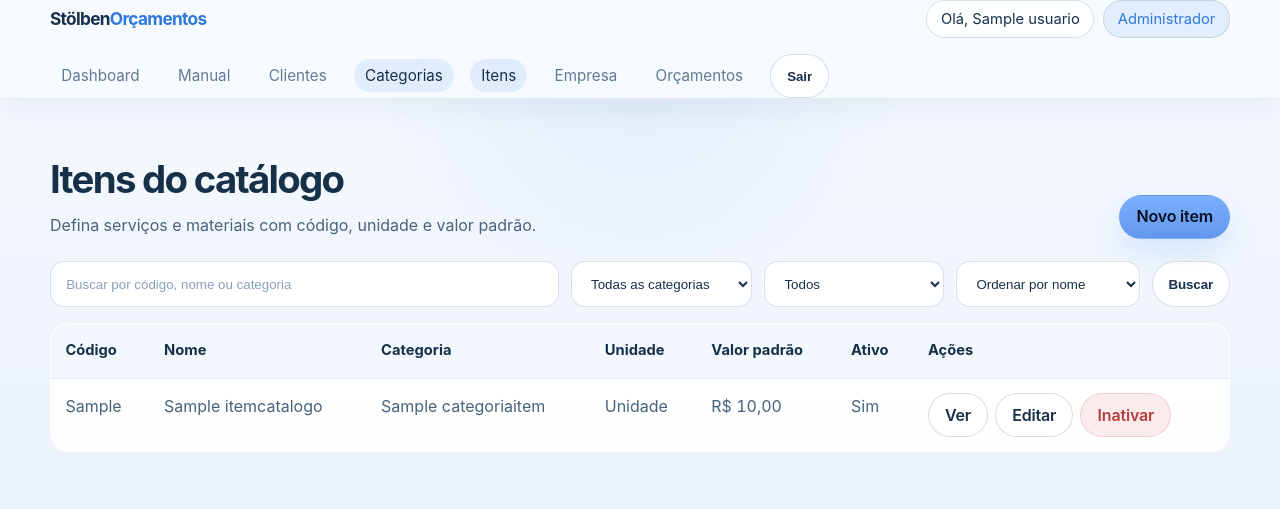
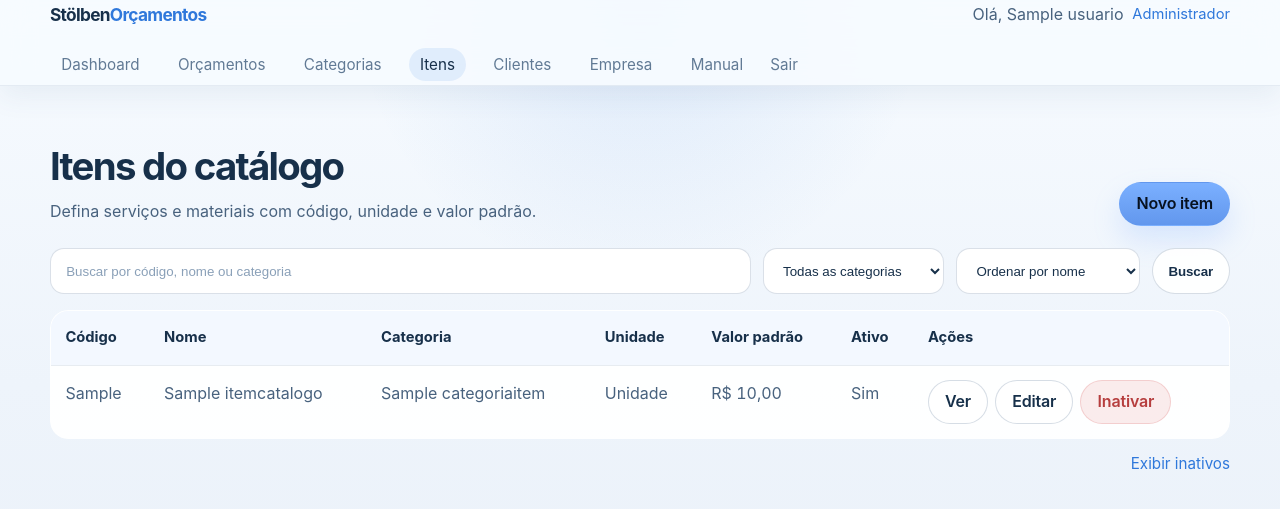
Before and after one commit to rigst/sistema_orcamentos, a Django app: page /catalogo/itens/ in a window 1280 px wide. Shown: the top 509 px of the page. Run offline with Django 5.2, Linux system fonts and the light colour scheme; a user stored in the database is signed in; tables that the repository leaves empty hold one stand-in row (values such as "Sample post").

Commit message:
Ajusta navegacao e listas da interface

```diff
--- a/catalogo/views.py
+++ b/catalogo/views.py
@@ -11,7 +11,7 @@ from .models import CategoriaItem, ItemCatalogo
 @require_capability("pode_visualizar_catalogo")
 def categoria_lista(request):
     busca = request.GET.get("q", "").strip()
-    ativo = request.GET.get("ativo", "").strip()
+    ativo = request.GET.get("ativo", "ativas").strip()
     ordenar = request.GET.get("sort", "nome")
 
     categorias = CategoriaItem.objects.all()
@@ -19,9 +19,9 @@ def categoria_lista(request):
     if busca:
         categorias = categorias.filter(nome__icontains=busca)
 
-    if ativo == "ativas":
+    if ativo != "inativas":
         categorias = categorias.filter(ativo=True)
-    elif ativo == "inativas":
+    else:
         categorias = categorias.filter(ativo=False)
 
     ordenacoes = {
@@ -113,7 +113,7 @@ def categoria_excluir(request, pk):
 def item_lista(request):
     busca = request.GET.get("q", "").strip()
     categoria_id = request.GET.get("categoria", "").strip()
-    ativo = request.GET.get("ativo", "").strip()
+    ativo = request.GET.get("ativo", "ativos").strip()
     ordenar = request.GET.get("sort", "nome")
 
     itens = ItemCatalogo.objects.select_related("categoria").all()
@@ -129,9 +129,9 @@ def item_lista(request):
     if categoria_id:
         itens = itens.filter(categoria_id=categoria_id)
 
-    if ativo == "ativos":
+    if ativo != "inativos":
         itens = itens.filter(ativo=True)
-    elif ativo == "inativos":
+    else:
         itens = itens.filter(ativo=False)
 
     ordenacoes = {
--- a/clientes/tests.py
+++ b/clientes/tests.py
@@ -108,7 +108,7 @@ class ClienteListaTests(TestCase):
         self.assertNotContains(response, "Cliente Inativo")
 
     def test_lista_ordena_por_cidade(self):
-        response = self.client.get(reverse("clientes:lista"), {"sort": "cidade"})
+        response = self.client.get(reverse("clientes:lista"), {"sort": "cidade", "ativo": "inativos"})
 
         self.assertEqual(response.status_code, 200)
         clientes = list(response.context["clientes"])
--- a/clientes/views.py
+++ b/clientes/views.py
@@ -11,7 +11,7 @@ from .models import Cliente
 @require_capability("pode_visualizar_clientes")
 def cliente_lista(request):
     busca = request.GET.get("q", "").strip()
-    ativo = request.GET.get("ativo", "").strip()
+    ativo = request.GET.get("ativo", "ativos").strip()
     ordenar = request.GET.get("sort", "nome")
 
     clientes = Cliente.objects.all()
@@ -24,9 +24,9 @@ def cliente_lista(request):
             | Q(email__icontains=busca)
         )
 
-    if ativo == "ativos":
+    if ativo != "inativos":
         clientes = clientes.filter(ativo=True)
-    elif ativo == "inativos":
+    else:
         clientes = clientes.filter(ativo=False)
 
     ordenacoes = {
--- a/core/views.py
+++ b/core/views.py
@@ -49,7 +49,7 @@ def dashboard(request):
         total=Coalesce(Sum("total_final"), Value(0), output_field=DecimalField(max_digits=14, decimal_places=2))
     )["total"]
     indicadores["pendentes"] = orcamentos.filter(status__in=["rascunho", "em_elaboracao", "enviado"]).count()
-    ultimos_orcamentos = ultimos_orcamentos[:8]
+    ultimos_orcamentos = ultimos_orcamentos[:5]
 
     context = {
         "ultimos_orcamentos": ultimos_orcamentos,
--- a/relatorios/views.py
+++ b/relatorios/views.py
@@ -14,7 +14,7 @@ from .models import ConfiguracaoEmpresa
 @require_capability("pode_visualizar_relatorios")
 def configuracao_lista(request):
     busca = request.GET.get("q", "").strip()
-    ativo = request.GET.get("ativo", "").strip()
+    ativo = request.GET.get("ativo", "ativos").strip()
     ordenar = request.GET.get("sort", "recentes")
     configuracoes = ConfiguracaoEmpresa.objects.all()
     if busca:
@@ -24,9 +24,9 @@ def configuracao_lista(request):
             | Q(email__icontains=busca)
             | Q(cidade__icontains=busca)
         )
-    if ativo == "ativos":
+    if ativo != "inativos":
         configuracoes = configuracoes.filter(ativo=True)
-    elif ativo == "inativos":
+    else:
         configuracoes = configuracoes.filter(ativo=False)
     ordenacoes = {
         "nome": "nome_empresa",
--- a/static/css/style.css
+++ b/static/css/style.css
@@ -100,23 +100,17 @@ a {
   align-items: center;
   gap: 0.55rem;
   margin-left: auto;
+  color: var(--text-soft);
 }
 
-.user-chip,
 .user-role {
   display: inline-flex;
   align-items: center;
-  min-height: 38px;
-  padding: 0 0.85rem;
-  border-radius: 999px;
-  border: 1px solid var(--border-strong);
-  background: rgba(255, 255, 255, 0.88);
   color: var(--text);
   font-size: 0.92rem;
 }
 
 .user-role {
-  background: rgba(47, 120, 219, 0.1);
   color: var(--accent);
 }
 
@@ -131,6 +125,19 @@ a {
 .nav-links a.active {
   color: var(--text);
   background: rgba(47, 120, 219, 0.1);
+}
+
+.nav-logout {
+  border: 0;
+  background: transparent;
+  color: var(--muted);
+  font: inherit;
+  cursor: pointer;
+  padding: 0.45rem 0;
+}
+
+.nav-logout:hover {
+  color: var(--text);
 }
 
 main {
@@ -636,6 +643,10 @@ tr:hover td {
   gap: 0.45rem;
 }
 
+.actions-stack-inline {
+  flex-wrap: nowrap;
+}
+
 .actions-stack form {
   display: inline-flex;
 }
@@ -931,15 +942,10 @@ tr:hover td {
 }
 
 .dashboard-welcome {
-  display: inline-flex;
-  flex-wrap: wrap;
-  gap: 0.6rem;
-  align-items: center;
+  display: flex;
+  gap: 0.5rem;
+  align-items: baseline;
   margin-bottom: 1rem;
-  padding: 0.8rem 1rem;
-  border-radius: 18px;
-  border: 1px solid var(--border-strong);
-  background: rgba(255, 255, 255, 0.88);
   color: var(--text-soft);
 }
 
@@ -975,6 +981,17 @@ tr:hover td {
   border-radius: 18px;
   border: 1px solid var(--border-strong);
   background: rgba(255, 255, 255, 0.88);
+}
+
+.list-footer-toggle {
+  display: flex;
+  justify-content: flex-end;
+  margin-top: 0.75rem;
+}
+
+.list-footer-toggle a {
+  color: var(--accent);
+  font-size: 0.95rem;
 }
 
 @media (max-width: 1024px) {
--- a/templates/base.html
+++ b/templates/base.html
@@ -15,29 +15,29 @@
 
                 {% if user.is_authenticated %}
                     <div class="header-user-meta">
-                        <span class="user-chip">Olá, {{ user }}</span>
+                        <span>Olá, {{ user }}</span>
                         <span class="user-role">{{ user.get_perfil_display }}</span>
                     </div>
                     <ul class="nav-links">
                         <li><a href="{% url 'dashboard' %}" {% if request.resolver_match.url_name == 'dashboard' %}class="active"{% endif %}>Dashboard</a></li>
-                        <li><a href="{% url 'manual' %}" {% if request.resolver_match.url_name == 'manual' %}class="active"{% endif %}>Manual</a></li>
+                        {% if user.pode_visualizar_orcamentos %}
+                            <li><a href="{% url 'orcamentos:lista' %}" {% if request.resolver_match.namespace == 'orcamentos' %}class="active"{% endif %}>Orçamentos</a></li>
+                        {% endif %}
+                        {% if user.pode_visualizar_catalogo %}
+                            <li><a href="{% url 'catalogo:categoria_lista' %}" {% if request.resolver_match.namespace == 'catalogo' and request.resolver_match.url_name == 'categoria_lista' %}class="active"{% endif %}>Categorias</a></li>
+                            <li><a href="{% url 'catalogo:item_lista' %}" {% if request.resolver_match.namespace == 'catalogo' and request.resolver_match.url_name == 'item_lista' %}class="active"{% endif %}>Itens</a></li>
+                        {% endif %}
                         {% if user.pode_visualizar_clientes %}
                             <li><a href="{% url 'clientes:lista' %}" {% if request.resolver_match.namespace == 'clientes' %}class="active"{% endif %}>Clientes</a></li>
-                        {% endif %}
-                        {% if user.pode_visualizar_catalogo %}
-                            <li><a href="{% url 'catalogo:categoria_lista' %}" {% if request.resolver_match.namespace == 'catalogo' %}class="active"{% endif %}>Categorias</a></li>
-                            <li><a href="{% url 'catalogo:item_lista' %}" {% if request.resolver_match.namespace == 'catalogo' %}class="active"{% endif %}>Itens</a></li>
                         {% endif %}
                         {% if user.pode_visualizar_relatorios %}
                             <li><a href="{% url 'relatorios:configuracao_lista' %}" {% if request.resolver_match.namespace == 'relatorios' %}class="active"{% endif %}>Empresa</a></li>
                         {% endif %}
-                        {% if user.pode_visualizar_orcamentos %}
-                            <li><a href="{% url 'orcamentos:lista' %}" {% if request.resolver_match.namespace == 'orcamentos' %}class="active"{% endif %}>Orçamentos</a></li>
-                        {% endif %}
+                        <li><a href="{% url 'manual' %}" {% if request.resolver_match.url_name == 'manual' %}class="active"{% endif %}>Manual</a></li>
                         <li>
                             <form action="{% url 'logout' %}" method="post" style="display:inline;">
                                 {% csrf_token %}
-                                <button class="btn btn-secondary" type="submit">Sair</button>
+                                <button class="nav-logout" type="submit">Sair</button>
                             </form>
                         </li>
                     </ul>
--- a/templates/catalogo/item_lista.html
+++ b/templates/catalogo/item_lista.html
@@ -24,11 +24,6 @@
             {% for categoria_obj in categorias %}
                 <option value="{{ categoria_obj.pk }}" {% if categoria == categoria_obj.pk|stringformat:'s' %}selected{% endif %}>{{ categoria_obj.nome }}</option>
             {% endfor %}
-            </select>
-            <select name="ativo">
-                <option value="">Todos</option>
-                <option value="ativos" {% if ativo == "ativos" %}selected{% endif %}>Ativos</option>
-                <option value="inativos" {% if ativo == "inativos" %}selected{% endif %}>Inativos</option>
         </select>
         <select name="sort">
             <option value="nome" {% if sort == "nome" %}selected{% endif %}>Ordenar por nome</option>
@@ -65,7 +60,7 @@
                                 <td class="money">{{ item.valor_unitario_padrao|brl }}</td>
                                 <td>{% if item.ativo %}Sim{% else %}Não{% endif %}</td>
                                 <td class="actions-col">
-                                    <div class="actions-stack">
+                                    <div class="actions-stack actions-stack-inline">
                                         <a class="btn btn-secondary" href="{% url 'catalogo:item_visualizar' item.pk %}">Ver</a>
                                         {% if user.pode_gerenciar_catalogo %}
                                             <a class="btn btn-secondary" href="{% url 'catalogo:item_editar' item.pk %}">Editar</a>
@@ -83,5 +78,12 @@
     {% endif %}
 
     {% include "partials/pagination.html" with page_obj=page_obj %}
+    <div class="list-footer-toggle">
+        {% if ativo == "inativos" %}
+            <a href="?q={{ busca|urlencode }}&categoria={{ categoria|urlencode }}&sort={{ sort|urlencode }}">Exibir ativos</a>
+        {% else %}
+            <a href="?q={{ busca|urlencode }}&categoria={{ categoria|urlencode }}&sort={{ sort|urlencode }}&ativo=inativos">Exibir inativos</a>
+        {% endif %}
+    </div>
 </section>
 {% endblock %}
--- a/templates/orcamentos/lista.html
+++ b/templates/orcamentos/lista.html
@@ -67,7 +67,7 @@
                             <td class="money">{{ orcamento.total_final|brl }}</td>
                             <td class="actions-col">
                                 <div class="actions-cluster">
-                                    <div class="actions-stack">
+                                    <div class="actions-stack actions-stack-inline">
                                         <a class="btn btn-secondary" href="{% url 'orcamentos:editar' orcamento.pk %}">
                                             {% if user.pode_gerenciar_orcamentos %}Editar{% else %}Ver{% endif %}
                                         </a>
@@ -77,7 +77,7 @@
                                         {% endif %}
                                     </div>
                                     {% if user.pode_gerenciar_orcamentos %}
-                                        <div class="actions-stack actions-stack-status">
+                                        <div class="actions-stack actions-stack-inline actions-stack-status">
                                             {% if orcamento.status != "enviado" %}
                                                 <form method="post" action="{% url 'orcamentos:alterar_status' orcamento.pk 'enviado' %}" onsubmit="return confirm('Confirmar mudança do orçamento para Enviado?');">
                                                     {% csrf_token %}
```
Also changed, not shown: templates/catalogo/categoria_lista.html (+8 -6 lines), templates/clientes/lista.html (+7 -5 lines), templates/core/dashboard.html (+3 -8 lines), templates/core/manual.html (+10 -10 lines), templates/relatorios/configuracao_lista.html (+10 -8 lines). Lines whose indentation alone changed are shown as unchanged.
